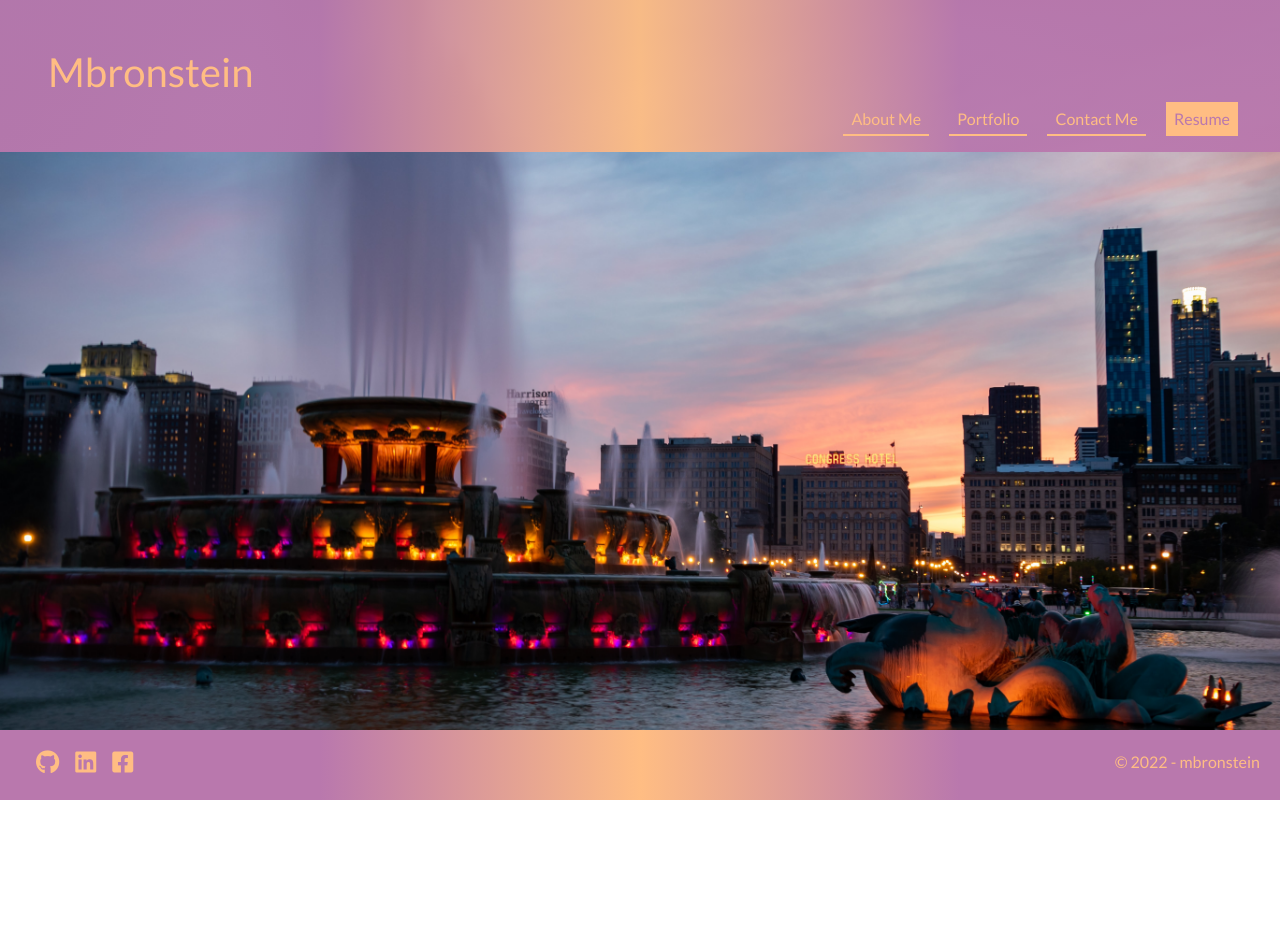
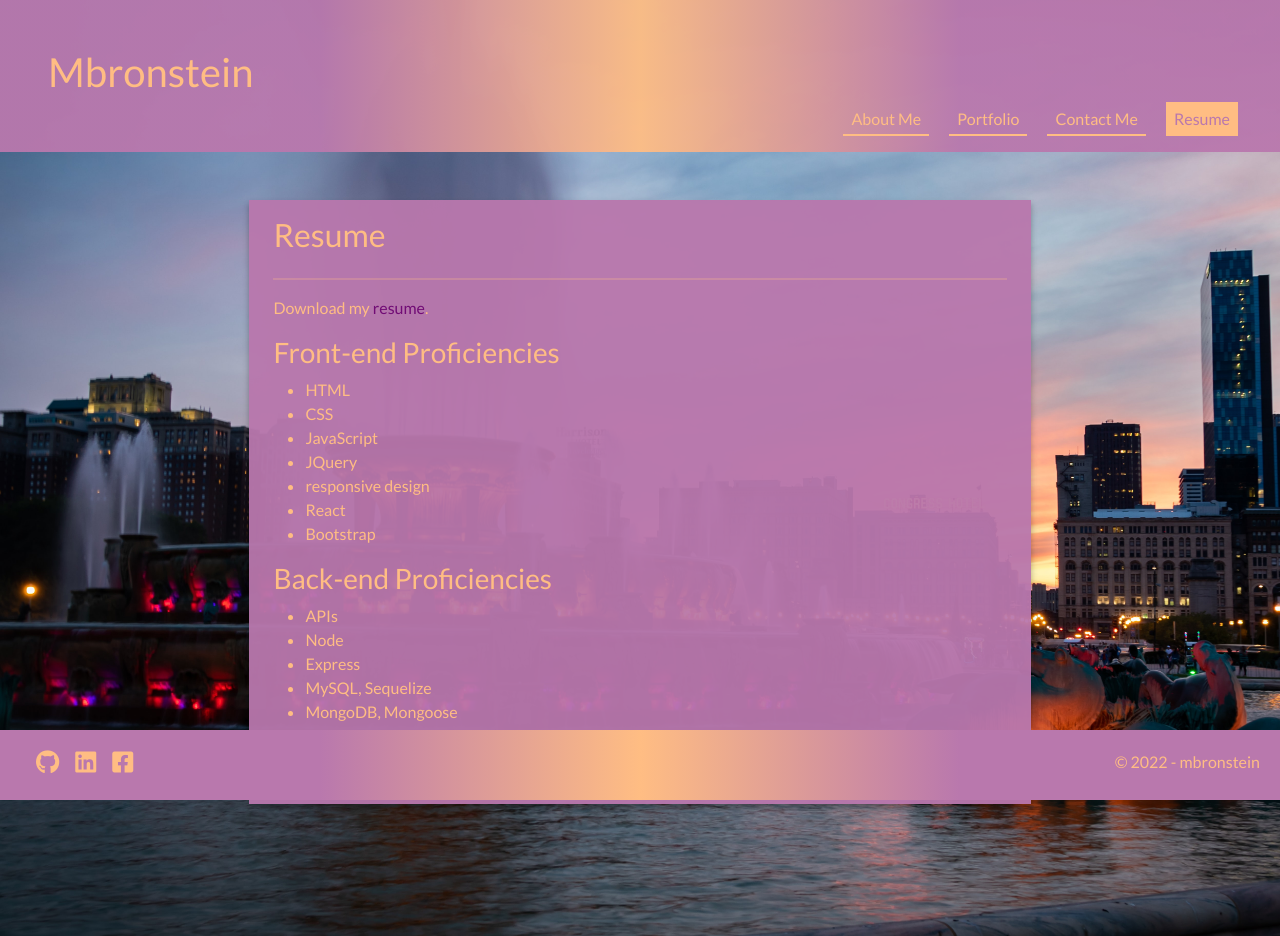
Before and after one commit to mbronstein1/My-Portfolio, a React (Create React App) app: page /react-portfolio-challenge-20/resume in a window 1280 px wide. Before the commit the page ends 800 px from the top, so only its background shows below. Built offline with nearby package versions, Linux system fonts and the light colour scheme.

Commit message:
more sizing and route experimentation

```diff
--- a/src/App.js
+++ b/src/App.js
@@ -6,6 +6,7 @@ import Home from './pages/Home/Home';
 import About from './pages/About/About';
 import Contact from './pages/Contact/Contact';
 import Portfolio from './pages/Portfolio/Portfolio';
+import Resume from './pages/Resume/Resume'
 
 export default function App() {
   return (
@@ -30,8 +31,15 @@ export default function App() {
             path='/react-portfolio-challenge-20/contact'
             element={<Contact />}
           />
+          <Route
+            path='react-portfolio-challenge-20/resume'
+            element={<Resume />}
+          />
+          <Route
+            path='react-portfolio-challenge-20/*'
+            element={<Home />}
+          />
         </Routes>
-
         <Footer />
       </Router>
     </div>
--- a/src/components/Form/Form.js
+++ b/src/components/Form/Form.js
@@ -12,7 +12,7 @@ export default function Form({
     handleFormSubmit
 }) {
     return (
-        <div className='container'>
+        <div className='container pb-1'>
             <div className='custom-container px-4 py-3 mx-auto'>
                 <h2 className='contact-header pb-1'>Contact Me</h2>
                 <hr style={{ borderTop: "solid 2px rgb(255, 189, 131)" }} />
--- a/src/pages/About/About.js
+++ b/src/pages/About/About.js
@@ -4,7 +4,7 @@ import ProfilePic from '../../assets/images/AXIOM_BRASS-6293.jpg'
 
 export default function About() {
     return (
-        <div className="container">
+        <div className="container pb-1">
             <div className="card mx-auto custom-card">
                 <div className="card-body">
                     <img src={ProfilePic} className='profile-pic mx-5 mt-4' alt='Profile Pic 2'/>
--- a/src/pages/Resume/Resume.js
+++ b/src/pages/Resume/Resume.js
@@ -5,7 +5,7 @@ export default function Resume() {
     const frontEndProf = ['HTML', 'CSS', 'JavaScript', 'JQuery', 'responsive design', 'React', 'Bootstrap']
     const backEndProf = ['APIs', 'Node', 'Express', 'MySQL, Sequelize', 'MongoDB, Mongoose', 'REST', 'GraphQL']
     return (
-        <div className='container'>
+        <div className='container pb-1'>
             <div className='custom-resume-container px-4 py-3 mx-auto'>
                 <h2 className='contact-header pb-2'>Resume</h2>
                 <hr style={{ borderTop: "solid 2px rgb(255, 189, 131)" }} />
```
